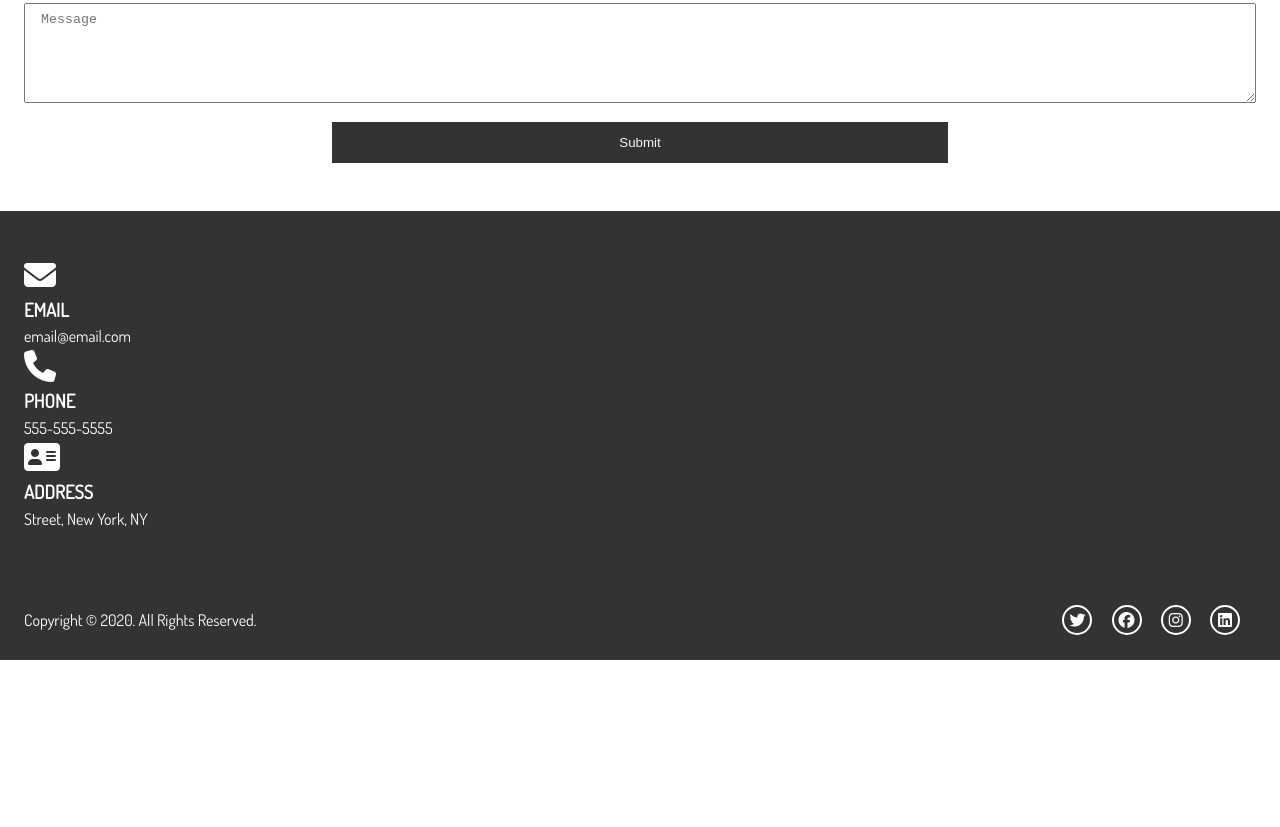
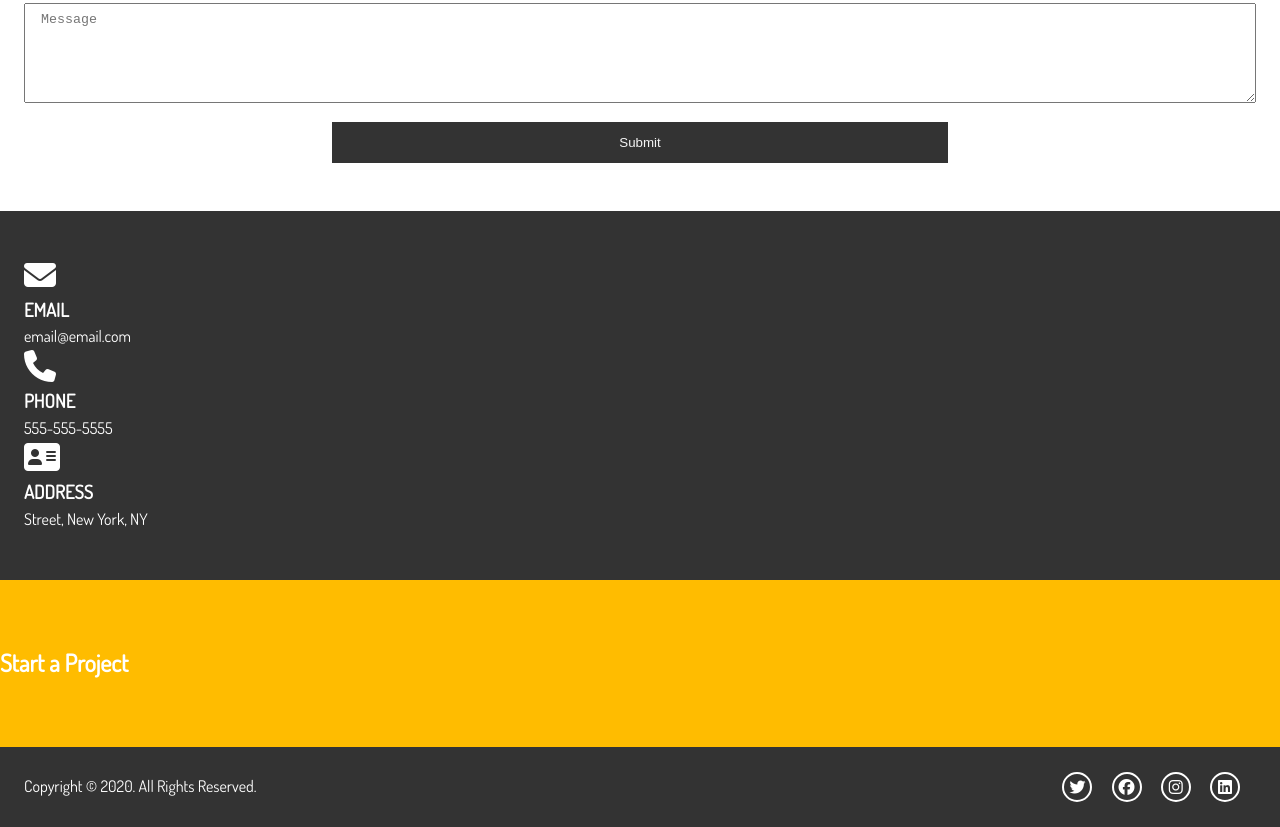
Before and after one commit to msseeley/Portfolio_Template, a website: page dist/contact.html in a window 1280 px wide. Shown: the part 344-1171 px from the top of the page. Before the commit the page ends 1004 px from the top, so only its background shows below. Drawn offline with Linux system fonts and the light colour scheme.

Commit message:
copy contact-c

```diff
--- a/dist/contact.html
+++ b/dist/contact.html
@@ -74,7 +74,11 @@
       </div>
     </div>
   </section>
+
   <!-- SECTION C:  -->
+  <section id="contact-c" class="bg-main py-4">
+    <h1>Start a Project</h1>
+  </section>
 
   <!-- FOOTER -->
   <footer id="main-footer">
```
